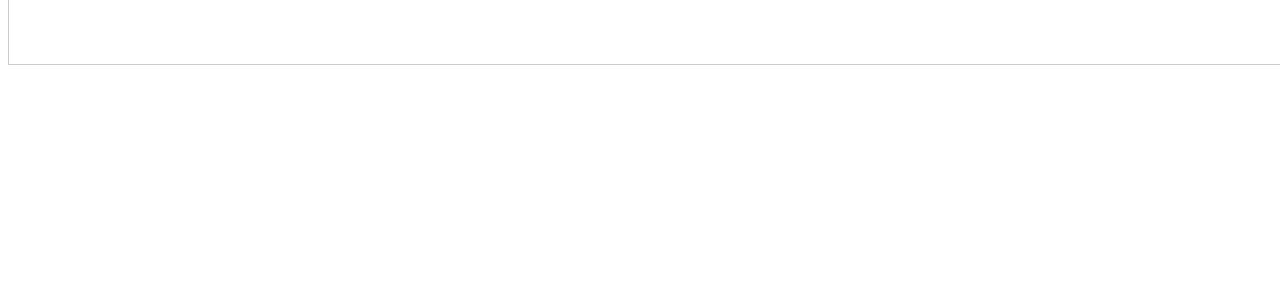
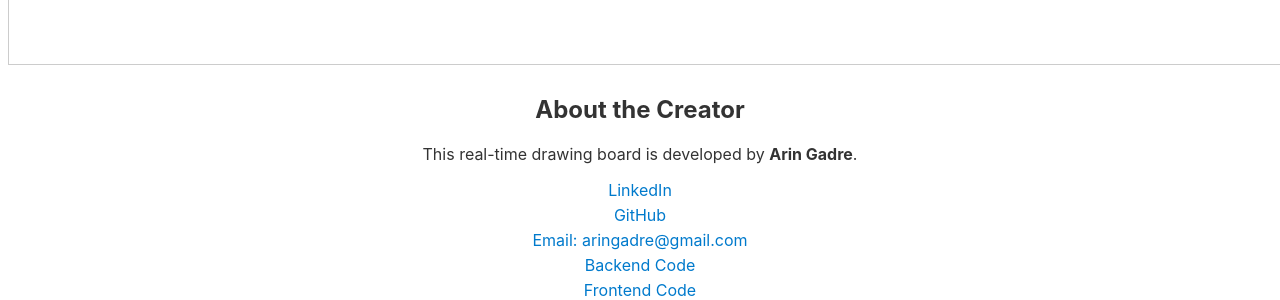
Before and after one commit to aringadre76/real-time-drawing-board-frontend, a Svelte app: page / in a window 1280 px wide. Shown: the part 732-1032 px from the top of the page. Before the commit the page ends 800 px from the top, so only its background shows below. Built offline with nearby package versions, Linux system fonts and the light colour scheme; no server answers.

Commit message:
added my own info

```diff
--- a/src/App.svelte
+++ b/src/App.svelte
@@ -1,21 +1,28 @@
 <script>
 	import { onMount } from "svelte";
 
-	let ws; // WebSocket connection
+	let ws;
 	let localX = 0,
-		localY = 0; // Local coordinates for drawing
-	let remoteX, remoteY; // Remote coordinates for drawing
-	let action = "draw"; // Action type (e.g., "draw" or "erase")
-	let canvas, ctx; // Canvas and its context for rendering
-	let isDrawing = false; // Tracks if the user is currently drawing
-	const clientId = Math.random().toString(36).substr(2, 9); // Unique client identifier
-	const distanceThreshold = 10; // Distance threshold for sending updates (pixels)
+		localY = 0;
+	let remoteX, remoteY;
+	let action = "draw";
+	let canvas, ctx;
+	let isDrawing = false;
+	const clientId = Math.random().toString(36).substr(2, 9);
+	const distanceThreshold = 10;
 	let reconnectAttempts = 0;
 	const maxReconnectAttempts = 5;
 
-	// Initialize WebSocket connection
+	// Add these new variables for smart line connection
+	const MAX_TIME_BETWEEN_POINTS = 100; // milliseconds
+	const MAX_DISTANCE_BETWEEN_POINTS = 50; // pixels
+	let lastRemoteDrawTime = 0;
+	let lastRemotePoint = null;
+
 	function initializeWebSocket() {
-		ws = new WebSocket("wss://web-production-efe2f.up.railway.app/ws/drawing/");
+		ws = new WebSocket(
+			"wss://web-production-efe2f.up.railway.app/ws/drawing/",
+		);
 
 		ws.onopen = () => console.log("WebSocket connected!");
 		ws.onmessage = (event) => {
@@ -32,10 +39,7 @@
 			}
 		};
 
-		ws.onerror = (error) => {
-			console.error("WebSocket error:", error);
-		};
-
+		ws.onerror = (error) => console.error("WebSocket error:", error);
 		ws.onclose = () => {
 			console.log("WebSocket disconnected.");
 			reconnectWebSocket();
@@ -44,48 +48,80 @@
 
 	function reconnectWebSocket() {
 		if (reconnectAttempts < maxReconnectAttempts) {
-			setTimeout(() => {
+			setTimeout(
+				() => {
 					initializeWebSocket();
 					reconnectAttempts++;
-			}, 1000 * Math.pow(2, reconnectAttempts));
+				},
+				1000 * Math.pow(2, reconnectAttempts),
+			);
 		}
 	}
 
+	// Helper function to calculate distance between points
+	function getDistance(x1, y1, x2, y2) {
+		return Math.hypot(x2 - x1, y2 - y1);
+	}
+
+	// Modified remote drawing handler with smart connection logic
+	const handleRemoteDrawing = (prevX, prevY, x, y) => {
+		const currentTime = Date.now();
+		const currentPoint = { x, y, time: currentTime };
+
+		if (lastRemotePoint) {
+			const timeDiff = currentTime - lastRemotePoint.time;
+			const distance = getDistance(
+				lastRemotePoint.x,
+				lastRemotePoint.y,
+				x,
+				y,
+			);
+
+			if (
+				timeDiff < MAX_TIME_BETWEEN_POINTS &&
+				distance < MAX_DISTANCE_BETWEEN_POINTS
+			) {
+				// Points are close enough in time and space - connect them
+				drawRemoteLine(lastRemotePoint.x, lastRemotePoint.y, x, y);
+			} else {
+				// Points are too far apart in time or space - start a new line
+				ctx.beginPath();
+				drawRemotePoint(x, y);
+			}
+		} else {
+			// This is the first point or starting a new line
+			drawRemotePoint(x, y);
+		}
+
+		lastRemotePoint = currentPoint;
+		lastRemoteDrawTime = currentTime;
+	};
+
+	// New function to draw a single point
+	const drawRemotePoint = (x, y) => {
+		ctx.beginPath();
+		ctx.arc(x, y, 1, 0, Math.PI * 2);
+		ctx.fillStyle = "blue";
+		ctx.fill();
+		ctx.closePath();
+	};
+
 	onMount(() => {
-		// Canvas setup
 		canvas = document.querySelector("canvas");
 		ctx = canvas.getContext("2d");
 		ctx.lineJoin = "round";
 		ctx.lineCap = "round";
 
-		// Canvas resize handling
 		resizeCanvas();
 		window.addEventListener("resize", resizeCanvas);
-
-		// Initialize WebSocket
 		initializeWebSocket();
 
-		// Cleanup function
 		return () => {
 			window.removeEventListener("resize", resizeCanvas);
 			if (ws) ws.close();
 		};
 	});
 
-	// Handle remote drawing
-	const handleRemoteDrawing = (prevX, prevY, x, y) => {
-		const startX = remoteX ?? prevX;
-		const startY = remoteY ?? prevY;
-
-		// Draw the received line immediately
-		drawRemoteLine(startX, startY, x, y);
-
-		// Update remote coordinates
-		remoteX = x;
-		remoteY = y;
-	};
-
-	// Start drawing locally
 	const startDrawing = (event) => {
 		isDrawing = true;
 		const rect = canvas.getBoundingClientRect();
@@ -93,7 +129,6 @@
 		localY = event.clientY - rect.top;
 	};
 
-	// Draw while moving locally
 	const draw = (event) => {
 		if (!isDrawing) return;
 
@@ -103,13 +138,10 @@
 		localX = event.clientX - rect.left;
 		localY = event.clientY - rect.top;
 
-		// Draw locally immediately
 		drawLocalLine(prevX, prevY, localX, localY);
 
-		// Calculate the distance moved
 		const distance = Math.hypot(localX - prevX, localY - prevY);
 
-		// Send data only when distance exceeds the threshold
 		if (distance >= distanceThreshold) {
 			const payload = {
 				prevX,
@@ -123,12 +155,10 @@
 		}
 	};
 
-	// Stop drawing locally
 	const stopDrawing = () => {
 		isDrawing = false;
 	};
 
-	// Draw a local line on the canvas
 	const drawLocalLine = (prevX, prevY, x, y) => {
 		ctx.beginPath();
 		ctx.moveTo(prevX, prevY);
@@ -139,7 +169,6 @@
 		ctx.closePath();
 	};
 
-	// Draw a remote line on the canvas
 	const drawRemoteLine = (prevX, prevY, x, y) => {
 		ctx.beginPath();
 		ctx.moveTo(prevX, prevY);
@@ -150,17 +179,15 @@
 		ctx.closePath();
 	};
 
-	// Erase by drawing a "clear" rectangle
 	const eraseLine = (x, y) => {
 		ctx.clearRect(x - 5, y - 5, 10, 10);
 	};
 
-	// Initialize the canvas with proper DPI handling
 	const resizeCanvas = () => {
 		const container = canvas.parentElement;
 		const dpr = window.devicePixelRatio || 1;
 		canvas.width = container.clientWidth * dpr;
-		canvas.height = (window.innerHeight * 0.8) * dpr;
+		canvas.height = window.innerHeight * 0.8 * dpr;
 		canvas.style.width = `${container.clientWidth}px`;
 		canvas.style.height = `${window.innerHeight * 0.8}px`;
 		ctx.scale(dpr, dpr);
@@ -168,16 +195,17 @@
 		ctx.lineCap = "round";
 	};
 
-	// Touch event handlers
 	const handleTouchStart = (event) => {
 		event.preventDefault();
 		const touch = event.touches[0];
 		const rect = canvas.getBoundingClientRect();
-		const scrollLeft = window.pageXOffset || document.documentElement.scrollLeft;
-		const scrollTop = window.pageYOffset || document.documentElement.scrollTop;
+		const scrollLeft =
+			window.pageXOffset || document.documentElement.scrollLeft;
+		const scrollTop =
+			window.pageYOffset || document.documentElement.scrollTop;
 
-		localX = (touch.pageX - rect.left - scrollLeft);
-		localY = (touch.pageY - rect.top - scrollTop);
+		localX = touch.pageX - rect.left - scrollLeft;
+		localY = touch.pageY - rect.top - scrollTop;
 		isDrawing = true;
 	};
 
@@ -187,18 +215,18 @@
 
 		const touch = event.touches[0];
 		const rect = canvas.getBoundingClientRect();
-		const scrollLeft = window.pageXOffset || document.documentElement.scrollLeft;
-		const scrollTop = window.pageYOffset || document.documentElement.scrollTop;
+		const scrollLeft =
+			window.pageXOffset || document.documentElement.scrollLeft;
+		const scrollTop =
+			window.pageYOffset || document.documentElement.scrollTop;
 
 		const prevX = localX;
 		const prevY = localY;
-		localX = (touch.pageX - rect.left - scrollLeft);
-		localY = (touch.pageY - rect.top - scrollTop);
+		localX = touch.pageX - rect.left - scrollLeft;
+		localY = touch.pageY - rect.top - scrollTop;
 
-		// Draw immediately
 		drawLocalLine(prevX, prevY, localX, localY);
 
-		// Calculate distance and send data
 		const distance = Math.hypot(localX - prevX, localY - prevY);
 
 		if (distance > distanceThreshold) {
@@ -215,7 +243,10 @@
 	};
 </script>
 
-	<meta name="viewport" content="width=device-width, initial-scale=1.0, maximum-scale=1.0, user-scalable=no" />
+<meta
+	name="viewport"
+	content="width=device-width, initial-scale=1.0, maximum-scale=1.0, user-scalable=no"
+/>
 <h1>Real-Time Drawing Board</h1>
 
 <div>
@@ -235,6 +266,30 @@
 	on:touchend|preventDefault={stopDrawing}
 />
 
+<footer>
+	<h2>About the Creator</h2>
+	<p>
+		This real-time drawing board is developed by <strong>Arin Gadre</strong>.
+	</p>
+	<ul>
+		<li>
+			<a href="https://www.linkedin.com/in/arin-gadre/" target="_blank">LinkedIn</a>
+		</li>
+		<li>
+			<a href="https://github.com/aringadre76" target="_blank">GitHub</a>
+		</li>
+		<li>
+			<a href="mailto:aringadre@gmail.com">Email: aringadre@gmail.com</a>
+		</li>
+		<li>
+			<a href="https://github.com/aringadre76/real-time-drawing-board-backend-deploy" target="_blank">Backend Code</a>
+		</li>
+		<li>
+			<a href="https://github.com/aringadre76/real-time-drawing-board-frontend" target="_blank">Frontend Code</a>
+		</li>
+	</ul>
+</footer>
+
 <style>
 	canvas {
 		border: 1px solid #ccc;
@@ -244,4 +299,23 @@
 	button {
 		margin: 5px;
 	}
+	footer {
+		margin-top: 30px;
+		text-align: center;
+	}
+	footer ul {
+		list-style: none;
+		padding: 0;
+	}
+	footer li {
+		margin: 5px 0;
+	}
+	footer a {
+		text-decoration: none;
+		color: #007acc;
+	}
+	footer a:hover {
+		text-decoration: underline;
+		color: #005f99;
+	}
 </style>
```
Lines whose indentation alone changed are shown as unchanged.
